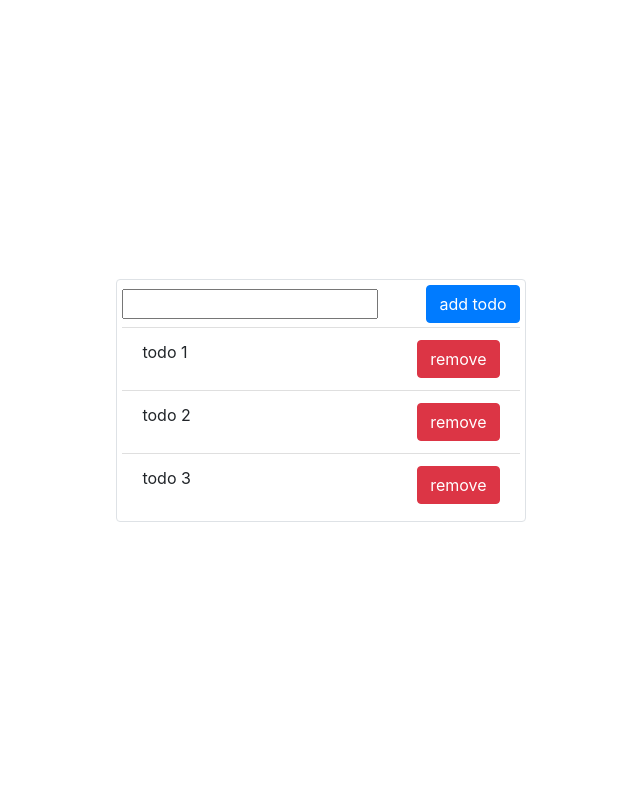
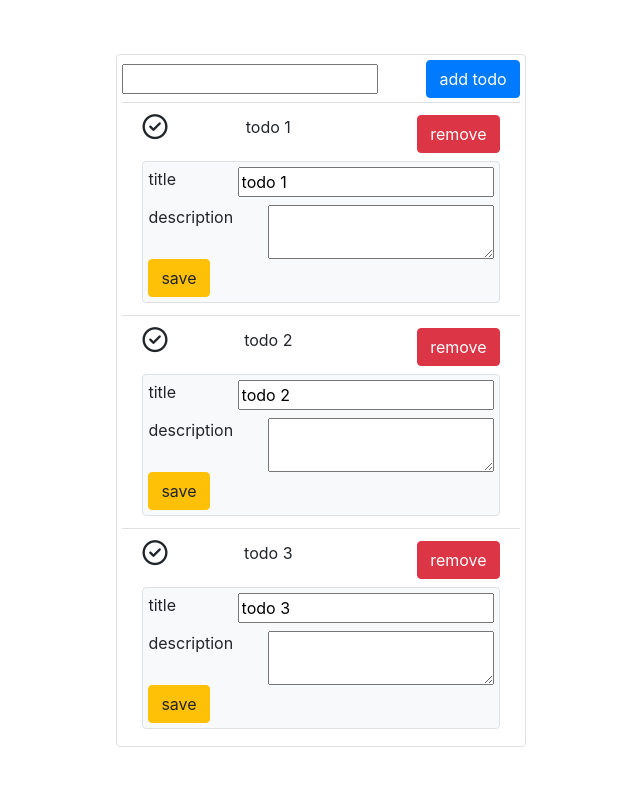
Before and after one commit to mls-kll/react-todo, a React (Create React App) app in the folder todo-app/: page / in a window 1280 px wide. Shown: the top 786 px of the page, without its empty margins (319-959 px from the left). Built offline with nearby package versions, Linux system fonts and the light colour scheme.

Commit message:
add mock edit box

```diff
--- a/todo-app/public/index.html
+++ b/todo-app/public/index.html
@@ -11,6 +11,7 @@
     -->
     <link rel="manifest" href="%PUBLIC_URL%/manifest.json" />
     <link rel="stylesheet" href="https://stackpath.bootstrapcdn.com/bootstrap/4.3.1/css/bootstrap.min.css" integrity="sha384-ggOyR0iXCbMQv3Xipma34MD+dH/1fQ784/j6cY/iJTQUOhcWr7x9JvoRxT2MZw1T" crossorigin="anonymous">
+    <script src="https://kit.fontawesome.com/a34a530a05.js"></script>
     <!--
       Notice the use of %PUBLIC_URL% in the tags above.
       It will be replaced with the URL of the `public` folder during the build.
--- a/todo-app/src/App.css
+++ b/todo-app/src/App.css
@@ -22,3 +22,20 @@
   display: flex;
   justify-content: space-between;
 }
+
+.edit-field{
+  display: flex;
+  justify-content: space-between;
+}
+
+.edit-todo-form{
+  padding: 5px;
+}
+
+.fa-check-circle{
+  font-size: 25px;
+}
+
+.fa-check-circle:hover{
+  cursor: pointer;
+}
--- a/todo-app/src/App.js
+++ b/todo-app/src/App.js
@@ -30,7 +30,7 @@ const App = ({
           {todos.map(todo => (
             <Todo
               key={todo.id}
-              name={todo.name}
+              title={todo.title}
               isCompleted={todo.isCompleted}
               handleComplete={() => completeTodo(todo.id)}
               removeTodo={() => removeTodo(todo.id)}
--- /dev/null
+++ b/todo-app/src/components/EditTodo.js
@@ -0,0 +1,21 @@
+import React from 'react';
+
+const EditTodo = ({title, description}) => {
+  return (
+    <form className='edit-todo-form border rounded bg-light'>
+      <div>
+        <div className='edit-field mb-2'>
+          <span>title</span>
+          <input type="text"  value={title}/>
+        </div>
+        <div className='edit-field'>
+          <span>description</span>
+          <textarea type="text"  value={description}/>
+        </div>
+      </div>
+      <button className='btn btn-warning'>save</button>
+    </form>
+  );
+};
+
+export default EditTodo;
--- a/todo-app/src/components/Todo.js
+++ b/todo-app/src/components/Todo.js
@@ -1,10 +1,26 @@
-import React from "react";
+import React from 'react';
+import EditTodo from './EditTodo';
 
-const Todo = ({ name, isCompleted, handleComplete, removeTodo }) => {
+const Todo = ({ title, isCompleted, handleComplete, removeTodo }) => {
   return (
-    <li className='list-group-item todo-list-item'>
-      <span className={isCompleted ? 'complete' : 'uncomplete'} onClick={handleComplete}>{name}</span>
-      <button className='btn btn-danger ml-5' onClick={removeTodo}> remove</button>
+    <li className="list-group-item">
+      <div className="todo-list-item">
+        <span>
+          <i
+            onClick={handleComplete}
+            className={
+              isCompleted
+                ? 'fas fa-check-circle text-success'
+                : 'far fa-check-circle'
+            }
+          />
+        </span>
+        <span>{title}</span>
+        <button className="btn btn-danger ml-5 mb-2" onClick={removeTodo}>
+          remove
+        </button>
+      </div>
+      <EditTodo title={title} />
     </li>
   );
 };
--- a/todo-app/src/reducers/todos.js
+++ b/todo-app/src/reducers/todos.js
@@ -1,9 +1,24 @@
 const uuidv4 = require('uuid/v4');
 const defaultState = {
   todos: [
-    { id: 0, name: 'todo 1', isCompleted: false },
-    { id: 1, name: 'todo 2', isCompleted: false },
-    { id: 2, name: 'todo 3', isCompleted: false }
+    {
+      id: 0,
+      title: 'todo 1',
+      isCompleted: false,
+      description: 'todo 1 description'
+    },
+    {
+      id: 1,
+      title: 'todo 2',
+      isCompleted: false,
+      description: 'todo 2 description'
+    },
+    {
+      id: 2,
+      title: 'todo 3',
+      isCompleted: false,
+      description: 'todo 3 description'
+    }
   ],
   isError: false,
   errorMessage: 'your input field is empty'
@@ -19,7 +34,7 @@ const todos = (state = defaultState, action) => {
         };
       } else {
         const newTodo = {
-          name: action.todo,
+          title: action.todo,
           isCompleted: false,
           id: uuidv4()
         };
```
